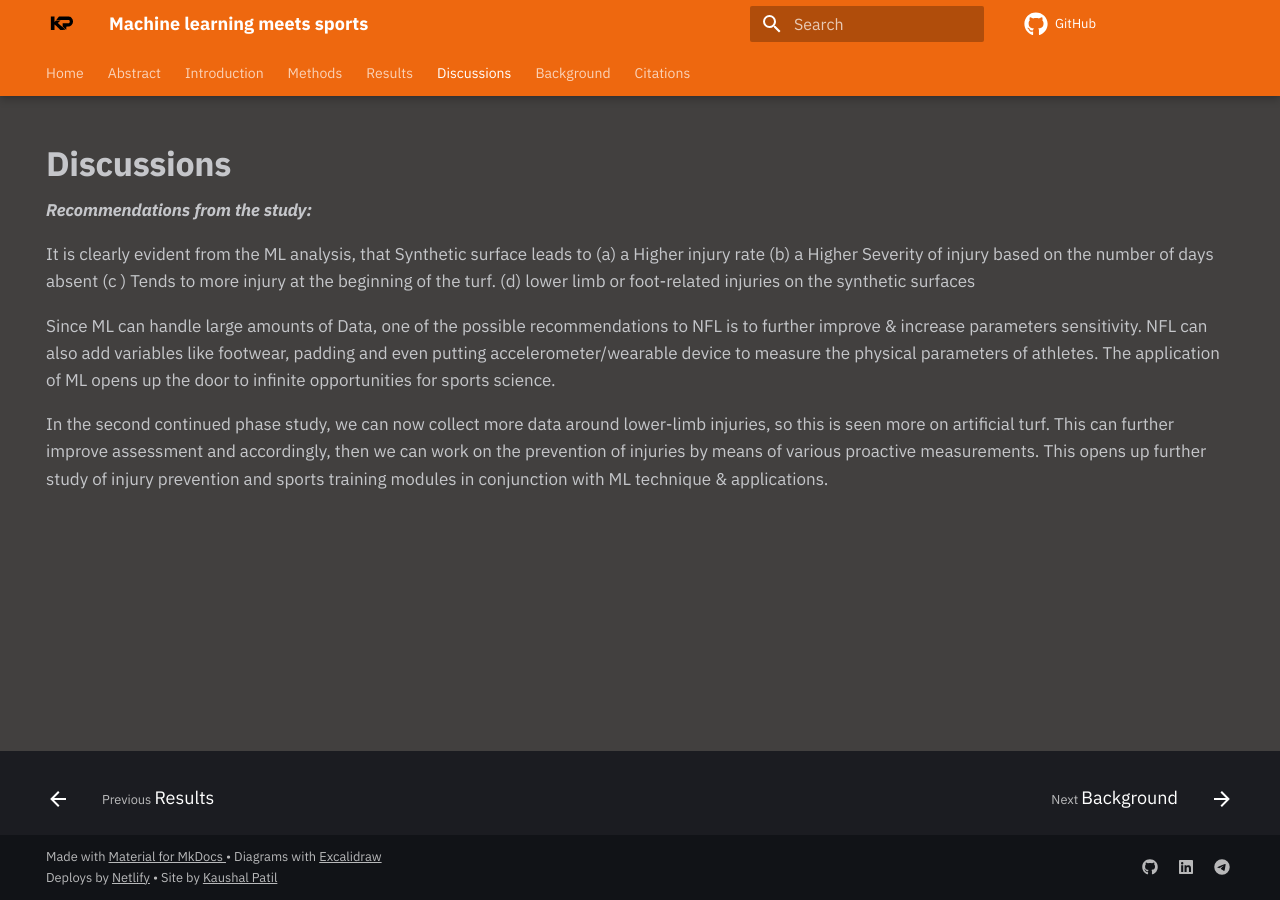
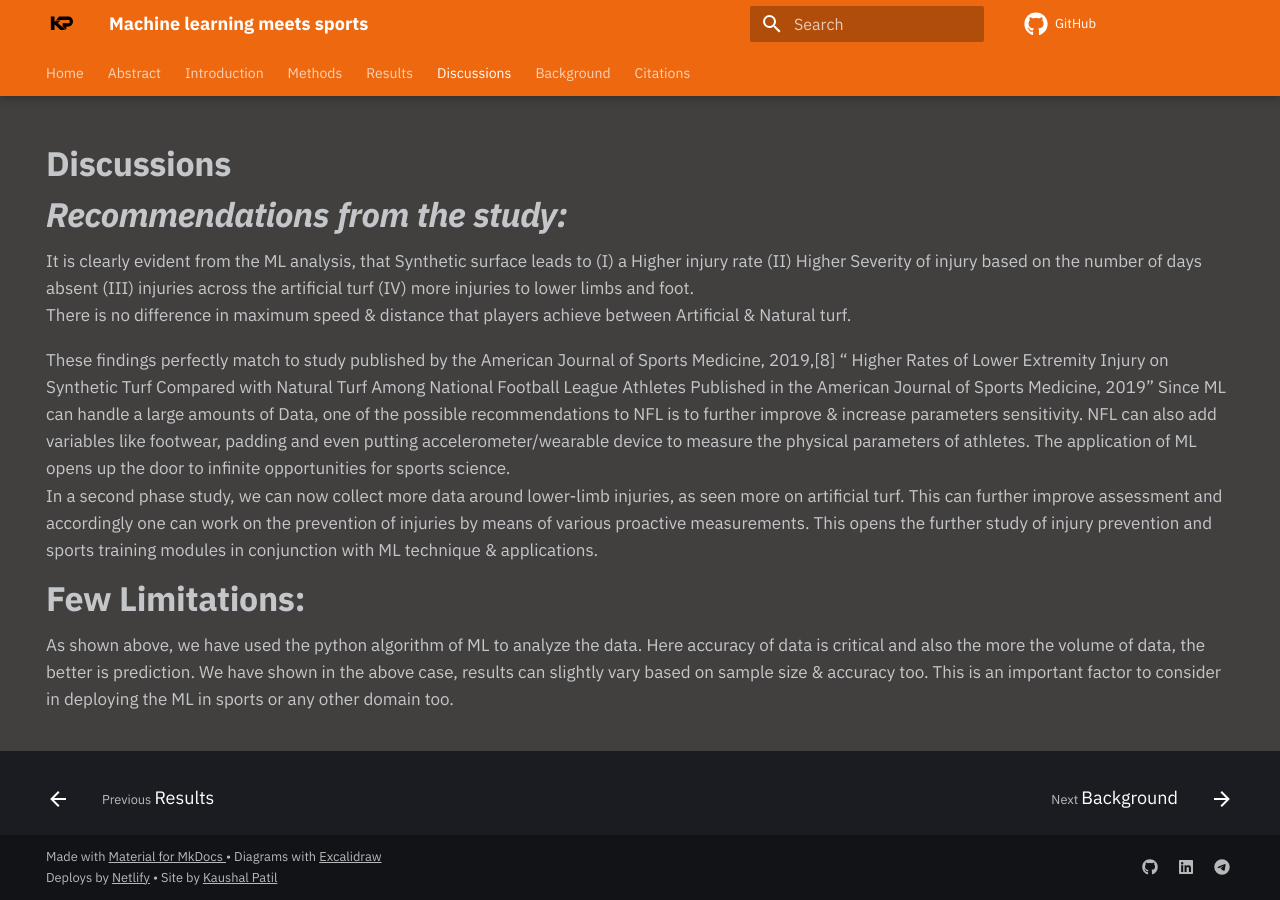
Before and after one commit to kaushal1014/research-paper-template-Athlete-Injuries, an MkDocs documentation site: the page built from docs/discussion/index.md, in a window 1280 px wide. Built offline with MkDocs 1.6.1 and Material for MkDocs 9.7.7, drawn with Linux system fonts in a browser that asks for light colours; some web fonts are replaced; comment, search, counter and statistics services are not loaded.

Commit message:
udpated recommendation

```diff
--- a/docs/discussion/index.md
+++ b/docs/discussion/index.md
@@ -6,10 +6,14 @@ hide:
 
 # Discussions
 
-***Recommendations from the study:***
+# ***Recommendations from the study:***
 
-It is clearly evident from the ML analysis, that Synthetic surface leads to (a) a Higher injury rate (b) a Higher Severity of injury based on the number of days absent (c ) Tends to more injury at the beginning of the turf. (d) lower limb or foot-related injuries on the synthetic surfaces
+It is clearly evident from the ML analysis, that Synthetic surface leads to (I) a Higher injury rate (II) Higher Severity of injury based on the number of days absent (III) injuries across the artificial turf (IV) more injuries to lower limbs and foot.
+There is no difference in maximum speed & distance that players achieve between Artificial & Natural turf.
 
-Since ML can handle large amounts of Data, one of the possible recommendations to NFL is to further improve & increase parameters sensitivity. NFL can also add variables like footwear, padding and even putting accelerometer/wearable device to measure the physical parameters of athletes. The application of ML opens up the door to infinite opportunities for sports science.
+These findings perfectly match to study published by the American Journal of Sports Medicine, 2019,[8] “ Higher Rates of Lower Extremity Injury on Synthetic Turf Compared with Natural Turf Among National Football League Athletes Published in the American Journal of Sports Medicine, 2019”
+Since ML can handle a large amounts of Data, one of the possible recommendations to NFL is to further improve & increase parameters sensitivity. NFL can also add variables like footwear, padding and even putting accelerometer/wearable device to measure the physical parameters of athletes. The application of ML opens up the door to infinite opportunities for sports science.
+In a second phase study, we can now collect more data around lower-limb injuries, as seen more on artificial turf. This can further improve assessment and accordingly one can work on the prevention of injuries by means of various proactive measurements. This opens the further study of injury prevention and sports training modules in conjunction with ML technique & applications.
 
-In the second continued phase study, we can now collect more data around lower-limb injuries, so this is seen more on artificial turf. This can further improve assessment and accordingly, then we can work on the prevention of injuries by means of various proactive measurements. This opens up further study of injury prevention and sports training modules in conjunction with ML technique & applications.
+# Few Limitations:
+As shown above, we have used the python algorithm of ML to analyze the data. Here accuracy of data is critical and also the more the volume of data, the better is prediction. We have shown in the above case, results can slightly vary based on sample size & accuracy too. This is an important factor to consider in deploying the ML in sports or any other domain too.
```
